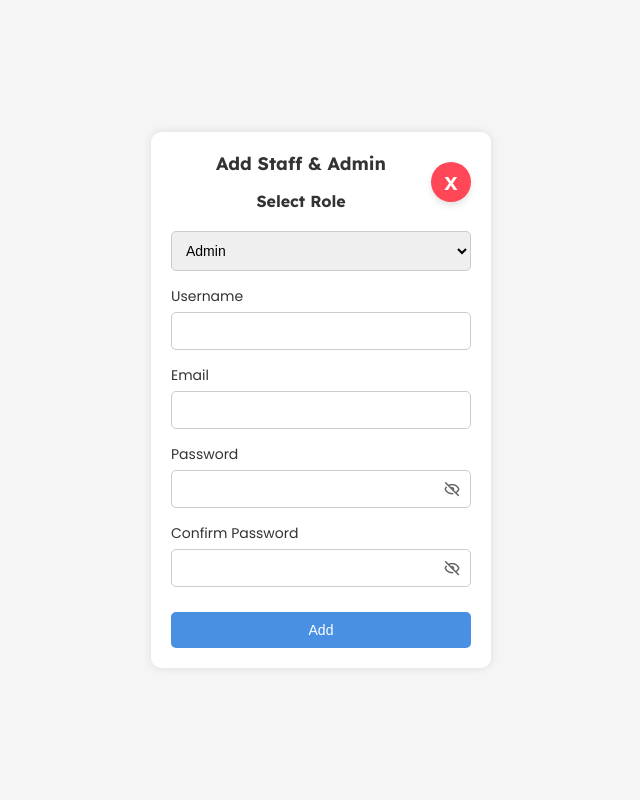
After one commit to Savierash/FetchChill, a PHP site: page /add_user.php in a window 1280 px wide. The commit adds this page. Shown: the whole page, without its empty margins (319-959 px from the left). Run offline with PHP 8.4, Linux system fonts and the light colour scheme.

Commit message:
user management db fix

```diff
--- /dev/null
+++ b/add_user.php
@@ -0,0 +1,246 @@
+<?php
+require_once 'db_connection.php';
+session_start();
+
+// Process form submission
+if ($_SERVER["REQUEST_METHOD"] == "POST") {
+    $role = $_POST['role'];
+    $username = $_POST['username'];
+    $email = $_POST['email'];
+    $password = password_hash($_POST['password'], PASSWORD_DEFAULT); // Hash the password
+
+    // Check if passwords match
+    if ($_POST['password'] === $_POST['confirm-password']) {
+        // Prepare and bind
+        $stmt = $conn->prepare("INSERT INTO admin (role, username, email, password) VALUES (?, ?, ?, ?)");
+        $stmt->bind_param("ssss", $role, $username, $email, $password);
+
+        // Execute the statement
+        if ($stmt->execute()) {
+            $success_message = "New user added successfully!";
+        } else {
+            $error_message = "Error: " . $stmt->error;
+        }
+
+        $stmt->close();
+    } else {
+        $error_message = "Passwords do not match!";
+    }
+}
+
+$conn->close();
+?>
+
+<!DOCTYPE html>
+<html lang="en">
+<head>
+    <meta charset="UTF-8">
+    <meta name="viewport" content="width=device-width, initial-scale=1.0">
+    <title>Fetch & Chill - Add Staff & Admin</title>
+
+    <!-- Google Fonts -->
+    <link href="https://fonts.googleapis.com/css2?family=Poppins:wght@200;300;400;500;600;700;800&display=swap" rel="stylesheet">
+    <link href="https://fonts.googleapis.com/css2?family=Lexend+Deca:wght@100..900&display=swap" rel="stylesheet">
+
+    <!-- Icons -->
+    <link href='https://unpkg.com/boxicons@2.1.4/css/boxicons.min.css' rel='stylesheet'>
+
+    <style>
+        body {
+            font-family: 'Poppins', sans-serif;
+            background-color: #f5f5f5;
+            display: flex;
+            justify-content: center;
+            align-items: center;
+            height: 100vh;
+            margin: 0;
+        }
+
+        .container {
+            background-color: #fff;
+            padding: 20px;
+            border-radius: 10px;
+            box-shadow: 0 0 10px rgba(0, 0, 0, 0.1);
+            width: 300px;
+            text-align: center;
+        }
+
+        h2 {
+            margin-top: 0;
+            font-size: 18px;
+            color: #333;
+            font-family: 'Lexend Deca', sans-serif;
+        }
+
+        h3 {
+            font-size: 16px;
+            color: #333;
+            margin-bottom: 20px;
+            font-family: 'Lexend Deca', sans-serif;
+        }
+
+        .form-group {
+            margin-bottom: 15px;
+            text-align: left;
+        }
+
+        label {
+            display: block;
+            font-size: 14px;
+            color: #333;
+            margin-bottom: 5px;
+        }
+
+        select, input[type="text"], input[type="email"], input[type="password"] {
+            width: 100%;
+            padding: 10px;
+            border: 1px solid #ccc;
+            border-radius: 5px;
+            font-size: 14px;
+            box-sizing: border-box;
+        }
+
+        .password-container {
+            position: relative;
+        }
+
+        .password-container input {
+            padding-right: 40px;
+        }
+
+        .password-container .bx {
+            position: absolute;
+            right: 10px;
+            top: 50%;
+            transform: translateY(-50%);
+            cursor: pointer;
+            font-size: 18px;
+            color: #666;
+        }
+
+        button {
+            background-color: #4a90e2;
+            color: #fff;
+            border: none;
+            padding: 10px 20px;
+            border-radius: 5px;
+            font-size: 14px;
+            cursor: pointer;
+            width: 100%;
+            margin-top: 10px;
+        }
+
+        button:hover {
+            background-color: #357abd;
+        }
+
+        .back-button {
+            float: right;
+    cursor: pointer;
+    color: #ffffff;
+    font-size: 24px;
+    font-weight: bold;
+    background-color: #ff4757;
+    border: none;
+    border-radius: 50%;
+    width: 40px;
+    height: 40px;
+    display: flex;
+    align-items: center;
+    justify-content: center;
+    box-shadow: 0 4px 6px rgba(0, 0, 0, 0.1);
+    transition: all 0.3s ease;
+}
+
+        .back-button:hover {
+            background-color: #ff6b81;
+    transform: scale(1.1);
+    box-shadow: 0 6px 8px rgba(0, 0, 0, 0.15);
+}
+
+.message {
+            margin: 10px 0;
+            padding: 10px;
+            border-radius: 5px;
+        }
+        .success {
+            background-color: #dff0d8;
+            color: #3c763d;
+        }
+        .error {
+            background-color: #f2dede;
+            color: #a94442;
+        }
+    </style>
+</head>
+<body>
+    <div class="container">
+        <button class="back-button" onclick="window.location.href='dashboard.php'">x</button>
+        <h2>Add Staff & Admin</h2>
+        <h3>Select Role</h3>
+
+        <!-- Display success or error messages -->
+        <?php
+        if (isset($success_message)) {
+            echo "<div class='message success'>$success_message</div>";
+        }
+        if (isset($error_message)) {
+            echo "<div class='message error'>$error_message</div>";
+        }
+        ?>
+
+
+
+
+        <form method="POST" action="<?php echo htmlspecialchars($_SERVER["PHP_SELF"]); ?>">
+            <div class="form-group">
+                <select name="role" id="role">
+                    <option value="admin">Admin</option>
+                    <option value="staff">Staff</option>
+                </select>
+            </div>
+            <div class="form-group">
+                <label for="username">Username</label>
+                <input type="text" id="username" name="username" required>
+            </div>
+            <div class="form-group">
+                <label for="email">Email</label>
+                <input type="email" id="email" name="email" required>
+            </div>
+            <div class="form-group">
+                <label for="password">Password</label>
+                <div class="password-container">
+                    <input type="password" id="password" name="password" required>
+                    <i class='bx bx-hide toggle-password'></i>
+                </div>
+            </div>
+            <div class="form-group">
+                <label for="confirm-password">Confirm Password</label>
+                <div class="password-container">
+                    <input type="password" id="confirm-password" name="confirm-password" required>
+                    <i class='bx bx-hide toggle-password'></i>
+                </div>
+            </div>
+            <button type="submit">Add</button>
+        </form>
+    </div>
+
+    <script>
+        // JavaScript to toggle password visibility
+        document.querySelectorAll('.toggle-password').forEach(item => {
+            item.addEventListener('click', function () {
+                const input = this.previousElementSibling;
+                if (input.type === 'password') {
+                    input.type = 'text';
+                    this.classList.remove('bx-hide');
+                    this.classList.add('bx-show');
+                } else {
+                    input.type = 'password';
+                    this.classList.remove('bx-show');
+                    this.classList.add('bx-hide');
+                }
+            });
+        });
+    </script>
+</body>
+</html>
--- a/view_record.php
+++ b/view_record.php
@@ -142,7 +142,7 @@ body {
         <div class="section-header">Medical Information</div>
         <div class="info"><span class="label">Owner Name:</span> <span class="value"><?php echo htmlspecialchars($record['ownername']); ?></span></div>
         <div class="info"><span class="label">Pet Name:</span> <span class="value"><?php echo htmlspecialchars($record['petname']); ?></span></div>
-        <div class="info"><span class="label">Pet Type:</span> <span class="value"><?php echo htmlspecialchars($record['petType']); ?></span></div>
+        <div class="info"><span class="label">Pet Type:</span> <span class="value"><?php echo htmlspecialchars($record['pet_type']); ?></span></div>
         <div class="info"><span class="label">Breed:</span> <span class="value"><?php echo htmlspecialchars($record['breed']); ?></span></div>
         <div class="info"><span class="label">Weight:</span> <span class="value"><?php echo htmlspecialchars($record['weight']); ?> kg</span></div>
         <div class="info"><span class="label">Gender:</span> <span class="value"><?php echo htmlspecialchars($record['gender']); ?></span></div>
@@ -157,7 +157,7 @@ body {
 
         <div class="section-header">Date & Time</div>
         <div class="info"><span class="label">Date:</span> <span class="value"><?php echo htmlspecialchars($record['visitdate']); ?></span></div>
-        <div class="info"><span class="label">Time:</span> <span class="value"><?php echo htmlspecialchars($record['time']); ?></span></div>
+        <div class="info"><span class="label">Time:</span> <span class="value"><?php echo htmlspecialchars($record['checkup_time']); ?></span></div>
     </div>
 </body>
 </html>
```
Also changed, not shown: dashboard.php (+47 -70 lines), 1 other file.
